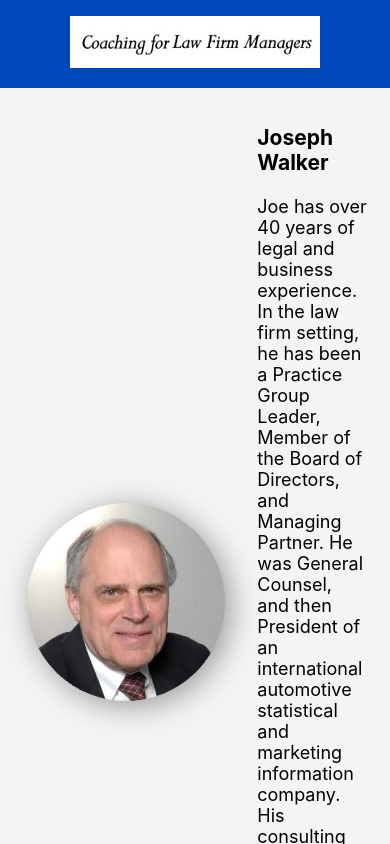
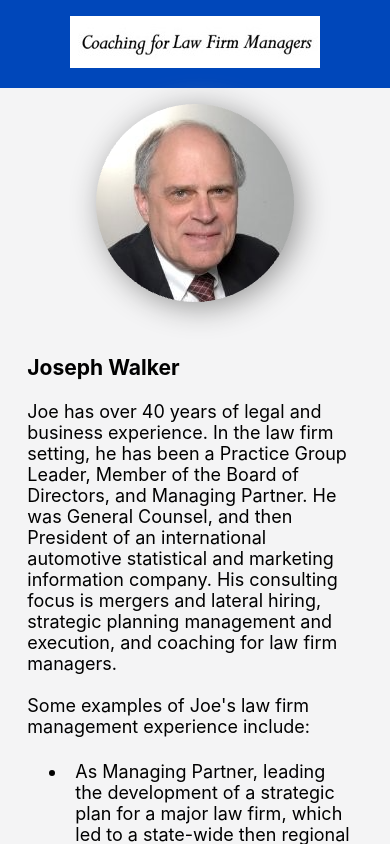
Before and after one commit to Troche4/cflfm, a React (Create React App) app: page /bio in a window 390 px wide. Shown: the top 844 px of the page. Built offline with nearby package versions, Linux system fonts and the light colour scheme.

Commit message:
Add mobile styling

```diff
--- a/src/index.css
+++ b/src/index.css
@@ -114,3 +114,15 @@ li {
   justify-content: center;
   align-items: center;
 }
+
+
+@media only screen and (max-width: 600px) {
+  .hero {
+    display: none;
+  }
+
+  .headshotWithText {
+    display: flex;
+    flex-direction: column;
+  }
+}
```
